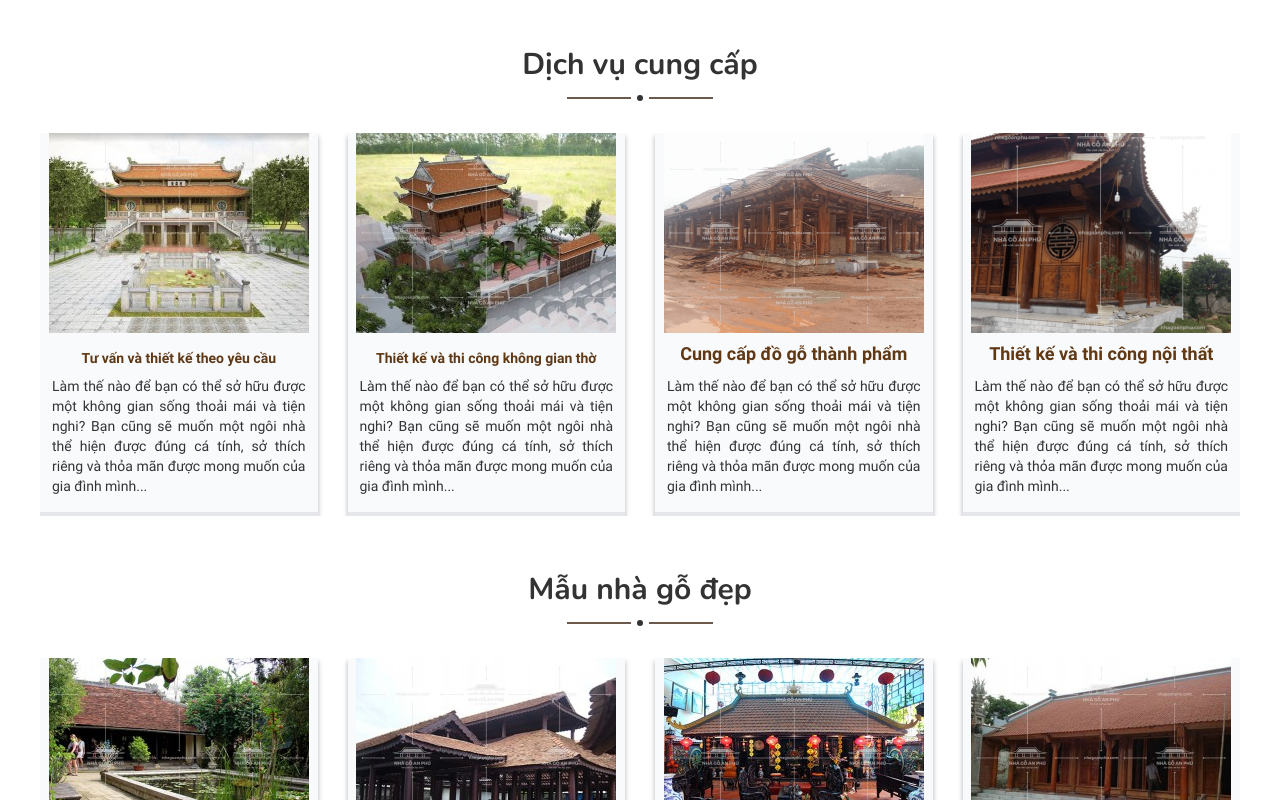
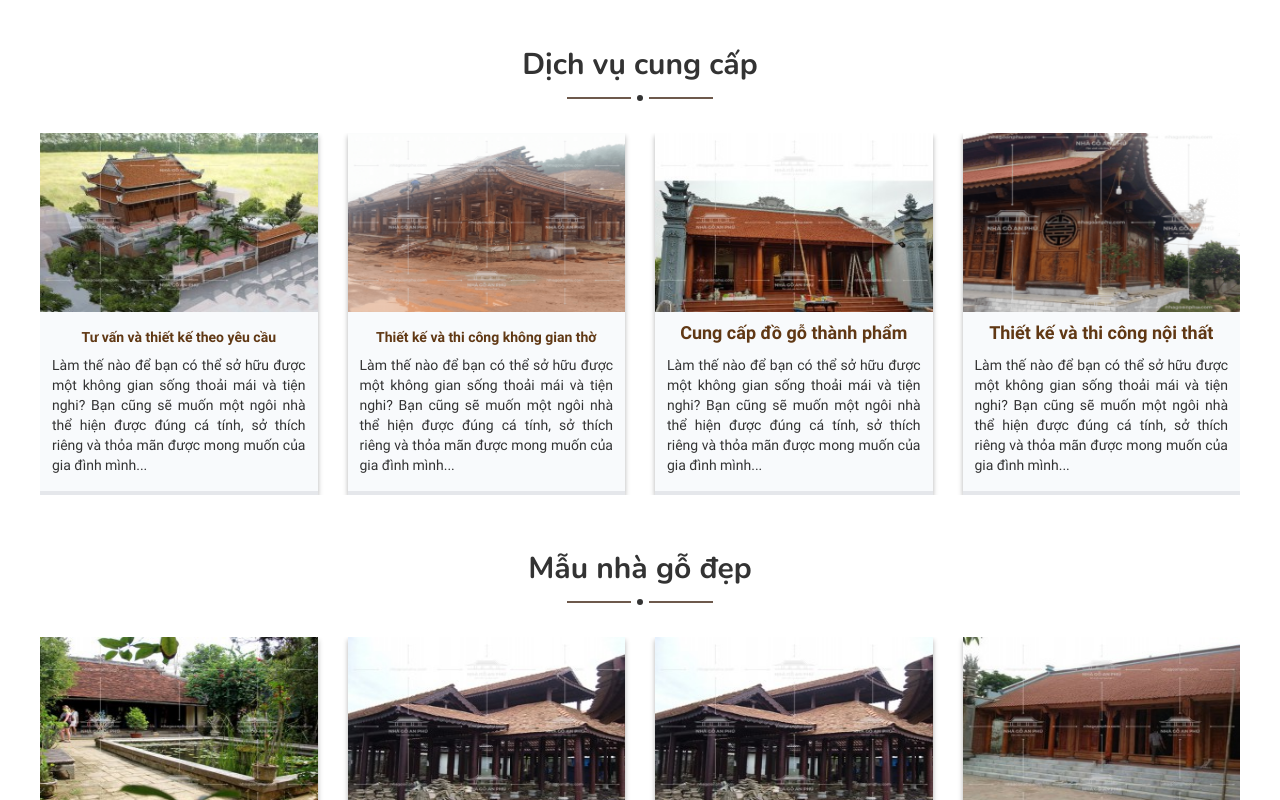
Before and after one commit to liemdang260/nhago3mien, a Next.js app in the folder client/: page / in a window 1280 px wide. Shown: the part 1600-2400 px from the top of the page. Built offline with nearby package versions, Linux system fonts and the light colour scheme.

Commit message:
Fixed lan 2

```diff
--- a/client/components/common/gridLayoutMauNha.jsx
+++ b/client/components/common/gridLayoutMauNha.jsx
@@ -23,6 +23,7 @@ const Item = ({ params }) => {
                     alt='Error while display image'
                     src={params.linkImage}
                     layout='fill'
+
                     // width={450}
                     // height={290}
                 />
@@ -39,7 +40,8 @@ const Item = ({ params }) => {
                 <Image
                     className='z-0  group-hover:brightness-90 transition ease-out duration-500'
                     layout='intrinsic'
-                    // height={900}
+                    width={450}
+                    height={290}
                     priority
                     src={params.linkImage}
                     alt='Error while display image'
--- a/client/pages/index.js
+++ b/client/pages/index.js
@@ -8,21 +8,19 @@ import About from 'components/home/About';
 import { Swiper, SwiperSlide } from 'swiper/react';
 import { Navigation, Pagination, Autoplay } from 'swiper';
 import Commit from 'components/home/Commit';
-import mauNhaGoCoTruyen from '../public/images/mau-nha-co-truyen.Mau-nha-go-kieu-Hue.jpg';
-import mauNhaGoCoTruyen2 from '../public/images/mau-nha-co-truyen.Mau-nha-ruong-hue.jpg';
-import mauNhaGoCoTruyen3 from '../public/images/mau-nha-co-truyen.Mau-nha-truyen-thong-dep.jpg';
-import mauNhaGoCoTruyen4 from '../public/images/mau-nha-co-truyen.Nha-co-truyen-5-gian.jpg';
-import mauNhaGoCoTruyen5 from '../public/images/mau-nha-co-truyen.Nha-go-3-gian-go-Lim.jpg';
-import mauNhaGoCoTruyen6 from '../public/images/mau-nha-co-truyen.Nha-go-3-gian-kieu-Bac-Bo.jpg';
-import mauNhaGoCoTruyen7 from '../public/images/mau-nha-co-truyen.Nha-go-5-gian-dep.png';
+// import mauNhaGoCoTruyen from '/images/mau-nha-co-truyen.Mau-nha-go-kieu-Hue.jpg';
+// import mauNhaGoCoTruyen2 from '/images/mau-nha-co-truyen.Mau-nha-ruong-hue.jpg';
+// import mauNhaGoCoTruyen3 from '/images/mau-nha-co-truyen.Mau-nha-ruong-hue.jpg';
+// import mauNhaGoCoTruyen4 from '/images/mau-nha-co-truyen.Nha-co-truyen-5-gian.jpg';
+// import mauNhaGoCoTruyen5 from '/images/mau-nha-co-truyen.Nha-go-3-gian-go-Lim.jpg';
+// import mauNhaGoCoTruyen6 from '/images/mau-nha-co-truyen.Nha-go-3-gian-kieu-Bac-Bo.jpg';
+// import mauNhaGoCoTruyen7 from '/images/mau-nha-co-truyen.Nha-go-5-gian-dep.png';
 
-import mauNhaTuDuong from '../public/images/nha_tu_duong.Mau-nha-tho-co.jpg';
-import mauNhaTuDuong2 from '../public/images/nha_tu_duong.Mau-nha-tho-ho-hai-mai.jpg';
-import mauNhaTuDuong3 from '../public/images/nha_tu_duong.Mau-nha-tho.png';
-import mauNhaTuDuong4 from '../public/images/nha_tu_duong.Mau-nha-tu-duong-bang-go-dep.png';
-import mauNhaTuDuong5 from '../public/images/nha_tu_duong.Mau-nha-tu-duong-dep.jpg';
-import mauNhaTuDuong6 from '../public/images/nha_tu_duong.Mau-nha-tu-duong-mai-cong.jpg';
-import mauNhaTuDuong7 from '../public/images/nha_tu_duong.Mau-nha-tu-duong.jpg';
+// import mauNhaTuDuong from '/images/nha_tu_duong.Mau-nha-tho-co.jpg';
+// import mauNhaTuDuong2 from '/images/nha_tu_duong.Mau-nha-tho-ho-hai-mai.jpg';
+// import mauNhaTuDuong3 from '/images/nha_tu_duong.Mau-nha-tho.png';
+// import mauNhaTuDuong4 from '/images/nha_tu_duong.Mau-nha-tu-duong-bang-go-dep.png';
+// import mauNhaTuDuong5 from '/images/nha_tu_duong.Mau-nha-tu-duong-dep.jpg';
 
 const images = ['/banner1.jpg', '/banner2.jpg', '/banner3.jpg'];
 
@@ -30,43 +28,43 @@ const MauNhaData = [
     {
         title: 'Mẫu nhà gỗ kiểu Huế',
         codeProduct: '12345A',
-        linkImage: mauNhaGoCoTruyen,
+        linkImage: '/images/mau-nha-co-truyen.Mau-nha-go-kieu-Hue.jpg',
         type: 'nhaGoCoTruyen',
     },
     {
         title: 'Mẫu nhà rường Huế',
         codeProduct: '12345A',
-        linkImage: mauNhaGoCoTruyen2,
+        linkImage: '/images/mau-nha-co-truyen.Mau-nha-ruong-hue.jpg',
         type: 'nhaGoCoTruyen',
     },
     {
         title: 'Mẫu nhà truyền thống đẹp',
         codeProduct: '12345A',
-        linkImage: mauNhaGoCoTruyen3,
+        linkImage: '/images/mau-nha-co-truyen.Mau-nha-ruong-hue.jpg',
         type: 'nhaGoCoTruyen',
     },
     {
         title: 'Nhà cổ truyền 5 gian',
         codeProduct: '12345A',
-        linkImage: mauNhaGoCoTruyen4,
+        linkImage: '/images/mau-nha-co-truyen.Nha-co-truyen-5-gian.jpg',
         type: 'nhaGoCoTruyen',
     },
     {
         title: 'Nhà 3 gian gỗ Lim',
         codeProduct: '12345A',
-        linkImage: mauNhaGoCoTruyen5,
+        linkImage: '/images/mau-nha-co-truyen.Nha-go-3-gian-go-Lim.jpg',
         type: 'nhaGoCoTruyen',
     },
     {
         title: 'Nhà gỗ 3 gian kiểu Bắc bộ',
         codeProduct: '12345A',
-        linkImage: mauNhaGoCoTruyen6,
+        linkImage: '/images/mau-nha-co-truyen.Nha-go-3-gian-kieu-Bac-Bo.jpg',
         type: 'nhaGoCoTruyen',
     },
     {
         title: 'Nhà gỗ 5 gian đẹp',
         codeProduct: '12345A',
-        linkImage: mauNhaGoCoTruyen7,
+        linkImage: '/images/mau-nha-co-truyen.Nha-go-5-gian-dep.png',
         type: 'nhaGoCoTruyen',
     },
 ];
@@ -77,35 +75,35 @@ const ServicesData = [
         title: 'Tư vấn và thiết kế theo yêu cầu',
         description:
             'Làm thế nào để bạn có thể sở hữu được một không gian sống thoải mái và tiện nghi? Bạn cũng sẽ muốn một ngôi nhà thể hiện được đúng cá tính, sở thích riêng và thỏa mãn được mong muốn của gia đình mình...',
-        linkImage: mauNhaTuDuong,
+        linkImage: '/images/nha_tu_duong.Mau-nha-tho-ho-hai-mai.jpg',
     },
     {
         id: 2,
         title: 'Thiết kế và thi công không gian thờ',
         description:
             'Làm thế nào để bạn có thể sở hữu được một không gian sống thoải mái và tiện nghi? Bạn cũng sẽ muốn một ngôi nhà thể hiện được đúng cá tính, sở thích riêng và thỏa mãn được mong muốn của gia đình mình...',
-        linkImage: mauNhaTuDuong2,
+        linkImage: '/images/nha_tu_duong.Mau-nha-tho.png',
     },
     {
         id: 3,
         title: 'Cung cấp đồ gỗ thành phẩm',
         description:
             'Làm thế nào để bạn có thể sở hữu được một không gian sống thoải mái và tiện nghi? Bạn cũng sẽ muốn một ngôi nhà thể hiện được đúng cá tính, sở thích riêng và thỏa mãn được mong muốn của gia đình mình...',
-        linkImage: mauNhaTuDuong3,
+        linkImage: '/images/nha_tu_duong.Mau-nha-tu-duong-dep.jpg',
     },
     {
         id: 4,
         title: 'Thiết kế và thi công nội thất',
         description:
             'Làm thế nào để bạn có thể sở hữu được một không gian sống thoải mái và tiện nghi? Bạn cũng sẽ muốn một ngôi nhà thể hiện được đúng cá tính, sở thích riêng và thỏa mãn được mong muốn của gia đình mình...',
-        linkImage: mauNhaTuDuong4,
+        linkImage: '/images/nha_tu_duong.Mau-nha-tu-duong-bang-go-dep.png',
     },
     {
         id: 5,
         title: 'Thiết kế và thi công nhà gỗ',
         description:
             'Làm thế nào để bạn có thể sở hữu được một không gian sống thoải mái và tiện nghi? Bạn cũng sẽ muốn một ngôi nhà thể hiện được đúng cá tính, sở thích riêng và thỏa mãn được mong muốn của gia đình mình...',
-        linkImage: mauNhaTuDuong5,
+        linkImage: '/images/nha_tu_duong.Mau-nha-tu-duong-dep.jpg',
     },
 ];
 export default function Home() {
--- a/client/pages/mau-nha/index.jsx
+++ b/client/pages/mau-nha/index.jsx
@@ -9,41 +9,42 @@ import Select from 'react-select';
 import { useEffect, useState } from 'react';
 import { Item } from 'components/common/gridLayoutMauNha';
 import Image from 'next/image';
-import mauNhaGoCoTruyen from '../../public/images/mau-nha-co-truyen.Mau-nha-go-kieu-Hue.jpg';
-import mauNhaGoCoTruyen2 from '../../public/images/mau-nha-co-truyen.Mau-nha-ruong-hue.jpg';
-import mauNhaGoCoTruyen3 from '../../public/images/mau-nha-co-truyen.Mau-nha-truyen-thong-dep.jpg';
-import mauNhaGoCoTruyen4 from '../../public/images/mau-nha-co-truyen.Nha-co-truyen-5-gian.jpg';
-import mauNhaGoCoTruyen5 from '../../public/images/mau-nha-co-truyen.Nha-go-3-gian-go-Lim.jpg';
-import mauNhaGoCoTruyen6 from '../../public/images/mau-nha-co-truyen.Nha-go-3-gian-kieu-Bac-Bo.jpg';
-import mauNhaGoCoTruyen7 from '../../public/images/mau-nha-co-truyen.Nha-go-5-gian-dep.png';
-//
-import mauNhaTuDuong from '../../public/images/nha_tu_duong.Mau-nha-tho-co.jpg';
-import mauNhaTuDuong2 from '../../public/images/nha_tu_duong.Mau-nha-tho-ho-hai-mai.jpg';
-import mauNhaTuDuong3 from '../../public/images/nha_tu_duong.Mau-nha-tho.png';
-import mauNhaTuDuong4 from '../../public/images/nha_tu_duong.Mau-nha-tu-duong-bang-go-dep.png';
-import mauNhaTuDuong5 from '../../public/images/nha_tu_duong.Mau-nha-tu-duong-dep.jpg';
-import mauNhaTuDuong6 from '../../public/images/nha_tu_duong.Mau-nha-tu-duong-mai-cong.jpg';
-import mauNhaTuDuong7 from '../../public/images/nha_tu_duong.Mau-nha-tu-duong.jpg';
 
-import mauNhaHienDai from '../../public/images/mau-nha-hien-dai.Mau-nha-go-hien-dai-02.jpg';
-import mauNhaHienDai2 from '../../public/images/mau-nha-hien-dai.Mau-nha-go-hien-dai-03.jpg';
-import mauNhaHienDai3 from '../../public/images/mau-nha-hien-dai.Mau-nha-go-hien-dai-04.jpg';
-import mauNhaHienDai4 from '../../public/images/mau-nha-hien-dai.Mau-nha-go-hien-dai.jpg';
-import mauNhaHienDai5 from '../../public/images/mau-nha-hien-dai.Mau-nha-go-lam-homestay.jpg';
-import mauNhaHienDai6 from '../../public/images/mau-nha-hien-dai.Mau-nha-go-hien-dai-06.jpg';
+// import mauNhaGoCoTruyen from '/images/mau-nha-co-truyen.Mau-nha-go-kieu-Hue.jpg';
+// import mauNhaGoCoTruyen2 from '/images/mau-nha-co-truyen.Mau-nha-ruong-hue.jpg';
+// import mauNhaGoCoTruyen3 from '/images/mau-nha-co-truyen.Mau-nha-truyen-thong-dep.jpg';
+// import mauNhaGoCoTruyen4 from '/images/mau-nha-co-truyen.Nha-co-truyen-5-gian.jpg';
+// import mauNhaGoCoTruyen5 from '/images/mau-nha-co-truyen.Nha-go-3-gian-go-Lim.jpg';
+// import mauNhaGoCoTruyen6 from '/images/mau-nha-co-truyen.Nha-go-3-gian-kieu-Bac-Bo.jpg';
+// import mauNhaGoCoTruyen7 from '/images/mau-nha-co-truyen.Nha-go-5-gian-dep.png';
 
-import mauNhaLucGiac from '../../public/images/mau-nha-luc-giac.Choi-hong-mat.jpg';
-import mauNhaLucGiac2 from '../../public/images/mau-nha-luc-giac.Choi-ngam-canh.jpg';
-import mauNhaLucGiac3 from '../../public/images/mau-nha-luc-giac.Mau-nha-luc-giac.jpg';
-import mauNhaLucGiac4 from '../../public/images/mau-nha-luc-giac.Nha-choi-kieu-co.jpg';
+// import mauNhaTuDuong from '/images/nha_tu_duong.Mau-nha-tho-co.jpg';
+// import mauNhaTuDuong2 from '/images/nha_tu_duong.Mau-nha-tho-ho-hai-mai.jpg';
+// import mauNhaTuDuong3 from '/images/nha_tu_duong.Mau-nha-tho.png';
+// import mauNhaTuDuong4 from '/images/nha_tu_duong.Mau-nha-tu-duong-bang-go-dep.png';
+// import mauNhaTuDuong5 from '/images/nha_tu_duong.Mau-nha-tu-duong-dep.jpg';
+// import mauNhaTuDuong6 from '/images/nha_tu_duong.Mau-nha-tu-duong-mai-cong.jpg';
+// import mauNhaTuDuong7 from '/images/nha_tu_duong.Mau-nha-tu-duong.jpg';
 
-import mauNhaSan from '../../public/images/mau-nha-san.Mau-nha-go-3-gian-co-truyen.jpg';
-import mauNhaSan2 from '../../public/images/mau-nha-san.Mau-nha-go-5-gian-truyen-thong.png';
-import mauNhaSan3 from '../../public/images/mau-nha-san.Mau-nha-san-3-gian-2-trai.jpg';
-import mauNhaSan4 from '../../public/images/mau-nha-san.Mau-nha-san-3-gian-truyen-thong.jpg';
-import mauNhaSan5 from '../../public/images/mau-nha-san.Mau-nha-san-5-gian-mai-thai.jpg';
-import mauNhaSan6 from '../../public/images/mau-nha-san.Mau-nha-san-go-kieu-thai.jpg';
-import mauNhaSan7 from '../../public/images/mau-nha-san.Mau-nha-san-go-liem.jpeg';
+// import mauNhaHienDai from '/images/mau-nha-hien-dai.Mau-nha-go-hien-dai-02.jpg';
+// import mauNhaHienDai2 from '/images/mau-nha-hien-dai.Mau-nha-go-hien-dai-03.jpg';
+// import mauNhaHienDai3 from '/images/mau-nha-hien-dai.Mau-nha-go-hien-dai-04.jpg';
+// import mauNhaHienDai4 from '/images/mau-nha-hien-dai.Mau-nha-go-hien-dai.jpg';
+// import mauNhaHienDai5 from '/images/mau-nha-hien-dai.Mau-nha-go-lam-homestay.jpg';
+// import mauNhaHienDai6 from '/images/mau-nha-hien-dai.Mau-nha-go-hien-dai-06.jpg';
+
+// import mauNhaLucGiac from '/images/mau-nha-luc-giac.Choi-hong-mat.jpg';
+// import mauNhaLucGiac2 from '/images/mau-nha-luc-giac.Choi-ngam-canh.jpg';
+// import mauNhaLucGiac3 from '/images/mau-nha-luc-giac.Mau-nha-luc-giac.jpg';
+// import mauNhaLucGiac4 from '/images/mau-nha-luc-giac.Nha-choi-kieu-co.jpg';
+
+// import mauNhaSan from '/images/mau-nha-san.Mau-nha-go-3-gian-co-truyen.jpg';
+// import mauNhaSan2 from '/images/mau-nha-san.Mau-nha-go-5-gian-truyen-thong.png';
+// import mauNhaSan3 from '/images/mau-nha-san.Mau-nha-san-3-gian-2-trai.jpg';
+// import mauNhaSan4 from '/images/mau-nha-san.Mau-nha-san-3-gian-truyen-thong.jpg';
+// import mauNhaSan5 from '/images/mau-nha-san.Mau-nha-san-5-gian-mai-thai.jpg';
+// import mauNhaSan6 from '/images/mau-nha-san.Mau-nha-san-go-kieu-thai.jpg';
+// import mauNhaSan7 from '/images/mau-nha-san.Mau-nha-san-go-liem.jpeg';
 
 import LandingPages from 'components/common/LandingPages';
 
@@ -51,187 +52,187 @@ const dummyData = [
     {
         title: 'Chòi hóng mát',
         codeProduct: '12345A',
-        linkImage: mauNhaLucGiac,
+        linkImage: '/images/mau-nha-luc-giac.Choi-hong-mat.jpg',
         type: 'mauNhaLucGiac',
     },
     {
         title: 'Chòi ngắm cảnh',
         codeProduct: '12345A',
-        linkImage: mauNhaLucGiac2,
+        linkImage: '/images/mau-nha-luc-giac.Choi-ngam-canh.jpg',
         type: 'mauNhaLucGiac',
     },
     {
         title: 'Mẫu nhà lục giác',
         codeProduct: '12345A',
-        linkImage: mauNhaLucGiac3,
+        linkImage: '/images/mau-nha-luc-giac.Mau-nha-luc-giac.jpg',
         type: 'mauNhaLucGiac',
     },
     {
         title: 'Nhà chòi kiểu cổ',
         codeProduct: '12345A',
-        linkImage: mauNhaLucGiac4,
+        linkImage: '/images/mau-nha-luc-giac.Nha-choi-kieu-co.jpg',
         type: 'mauNhaLucGiac',
     },
     {
         title: 'Mẫu nhà gỗ 3 gian cổ truyền',
         codeProduct: '12345A',
-        linkImage: mauNhaSan,
+        linkImage: '/images/mau-nha-san.Mau-nha-go-3-gian-co-truyen.jpg',
         type: 'mauNhaSan',
     },
     {
         title: 'Mẫu nhà gỗ 5 gian truyền thống',
         codeProduct: '12345A',
-        linkImage: mauNhaSan2,
+        linkImage: '/images/mau-nha-san.Mau-nha-go-5-gian-truyen-thong.png',
         type: 'mauNhaSan',
     },
     {
         title: 'Mẫu nhà gỗ 3 gian 2 trái',
         codeProduct: '12345A',
-        linkImage: mauNhaSan3,
+        linkImage: '/images/mau-nha-san.Mau-nha-san-3-gian-2-trai.jpg',
         type: 'mauNhaSan',
     },
     {
         title: 'Mẫu nhà gỗ 3 gian truyền thống',
         codeProduct: '12345A',
-        linkImage: mauNhaSan4,
+        linkImage: '/images/mau-nha-san.Mau-nha-san-3-gian-truyen-thong.jpg',
         type: 'mauNhaSan',
     },
     {
         title: 'Mẫu nhà gỗ 5 gian mái thái',
         codeProduct: '12345A',
-        linkImage: mauNhaSan5,
+        linkImage: '/images/mau-nha-san.Mau-nha-san-5-gian-mai-thai.jpg',
         type: 'mauNhaSan',
     },
     {
         title: 'Mẫu nhà gỗ kiểu thái',
         codeProduct: '12345A',
-        linkImage: mauNhaSan6,
+        linkImage: '/images/mau-nha-san.Mau-nha-san-go-kieu-thai.jpg',
         type: 'mauNhaSan',
     },
     {
         title: 'Mẫu nhà gỗ Liêm',
         codeProduct: '12345A',
-        linkImage: mauNhaSan7,
+        linkImage: '/images/mau-nha-san.Mau-nha-san-go-liem.jpeg',
         type: 'mauNhaSan',
     },
     {
         title: 'Mẫu nhà gỗ hiện đại',
         codeProduct: '12345A',
-        linkImage: mauNhaHienDai,
+        linkImage: '/images/mau-nha-hien-dai.Mau-nha-go-hien-dai-02.jpg',
         type: 'nhaGoHienDai',
     },
     {
         title: 'Mẫu nhà gỗ hiện đại 02',
         codeProduct: '12345A',
-        linkImage: mauNhaHienDai2,
+        linkImage: '/images/mau-nha-hien-dai.Mau-nha-go-hien-dai-03.jpg',
         type: 'nhaGoHienDai',
     },
     {
         title: 'Mẫu nhà gỗ hiện đại 03',
         codeProduct: '12345A',
-        linkImage: mauNhaHienDai3,
+        linkImage: '/images/mau-nha-hien-dai.Mau-nha-go-hien-dai-04.jpg',
         type: 'nhaGoHienDai',
     },
     {
         title: 'Mẫu nhà gỗ hiện đại 04',
         codeProduct: '12345A',
-        linkImage: mauNhaHienDai4,
+        linkImage: '/images/mau-nha-hien-dai.Mau-nha-go-hien-dai.jpg',
         type: 'nhaGoHienDai',
     },
     {
         title: 'Mẫu nhà gỗ hiện đại 06',
         codeProduct: '12345A',
-        linkImage: mauNhaHienDai5,
+        linkImage: '/images/mau-nha-hien-dai.Mau-nha-go-lam-homestay.jpg',
         type: 'nhaGoHienDai',
     },
     {
         title: 'Mẫu nhà gỗ làm homestay',
         codeProduct: '12345A',
-        linkImage: mauNhaHienDai6,
+        linkImage: '/images/mau-nha-hien-dai.Mau-nha-go-hien-dai-06.jpg',
         type: 'nhaGoHienDai',
     },
     {
         title: 'Mẫu nhà gỗ kiểu Huế',
         codeProduct: '12345A',
-        linkImage: mauNhaGoCoTruyen,
+        linkImage: '/images/mau-nha-co-truyen.Mau-nha-go-kieu-Hue.jpg',
         type: 'nhaGoCoTruyen',
     },
     {
         title: 'Mẫu nhà rường Huế',
         codeProduct: '12345A',
-        linkImage: mauNhaGoCoTruyen2,
+        linkImage: '/images/mau-nha-co-truyen.Mau-nha-ruong-hue.jpg',
         type: 'nhaGoCoTruyen',
     },
     {
         title: 'Mẫu nhà truyền thống đẹp',
         codeProduct: '12345A',
-        linkImage: mauNhaGoCoTruyen3,
+        linkImage: '/images/mau-nha-co-truyen.Mau-nha-truyen-thong-dep.jpg',
         type: 'nhaGoCoTruyen',
     },
     {
         title: 'Nhà cổ truyền 5 gian',
         codeProduct: '12345A',
-        linkImage: mauNhaGoCoTruyen4,
+        linkImage: '/images/mau-nha-co-truyen.Nha-co-truyen-5-gian.jpg',
         type: 'nhaGoCoTruyen',
     },
     {
         title: 'Nhà 3 gian gỗ Lim',
         codeProduct: '12345A',
-        linkImage: mauNhaGoCoTruyen5,
+        linkImage: '/images/mau-nha-co-truyen.Nha-go-3-gian-go-Lim.jpg',
         type: 'nhaGoCoTruyen',
     },
     {
         title: 'Nhà gỗ 3 gian kiểu Bắc bộ',
         codeProduct: '12345A',
-        linkImage: mauNhaGoCoTruyen6,
+        linkImage: '/images/mau-nha-co-truyen.Nha-go-3-gian-kieu-Bac-Bo.jpg',
         type: 'nhaGoCoTruyen',
     },
     {
         title: 'Nhà gỗ 5 gian đẹp',
         codeProduct: '12345A',
-        linkImage: mauNhaGoCoTruyen7,
+        linkImage: '/images/mau-nha-co-truyen.Nha-go-5-gian-dep.png',
         type: 'nhaGoCoTruyen',
     },
     {
         title: 'Mẫu nhà thờ cổ',
         codeProduct: '12345A',
-        linkImage: mauNhaTuDuong,
+        linkImage: '/images/nha_tu_duong.Mau-nha-tho-co.jpg',
         type: 'nhaTuDuong',
     },
     {
         title: 'Mẫu nhà thờ cổ hai mái',
         codeProduct: '12345A',
-        linkImage: mauNhaTuDuong2,
+        linkImage: '/images/nha_tu_duong.Mau-nha-tho-ho-hai-mai.jpg',
         type: 'nhaTuDuong',
     },
     {
         title: 'Mẫu nhà thờ',
         codeProduct: '12345A',
-        linkImage: mauNhaTuDuong3,
+        linkImage: '/images/nha_tu_duong.Mau-nha-tho.png',
         type: 'nhaTuDuong',
     },
     {
         title: 'Mẫu nhà từ đường bằng gỗ đẹp',
         codeProduct: '12345A',
-        linkImage: mauNhaTuDuong4,
+        linkImage: '/images/nha_tu_duong.Mau-nha-tu-duong-bang-go-dep.png',
         type: 'nhaTuDuong',
     },
     {
         title: 'Mẫu nhà từ đường đẹp',
         codeProduct: '12345A',
-        linkImage: mauNhaTuDuong5,
+        linkImage: '/images/nha_tu_duong.Mau-nha-tu-duong-dep.jpg',
         type: 'nhaTuDuong',
     },
     {
         title: 'Mẫu nhà từ đường mái cong',
         codeProduct: '12345A',
-        linkImage: mauNhaTuDuong6,
+        linkImage: '/images/nha_tu_duong.Mau-nha-tu-duong-mai-cong.jpg',
         type: 'nhaTuDuong',
     },
     {
         title: 'Mẫu nhà từ đường',
         codeProduct: '12345A',
-        linkImage: mauNhaTuDuong7,
+        linkImage: '/images/nha_tu_duong.Mau-nha-tu-duong.jpg',
         type: 'nhaTuDuong',
     },
 ];
```
